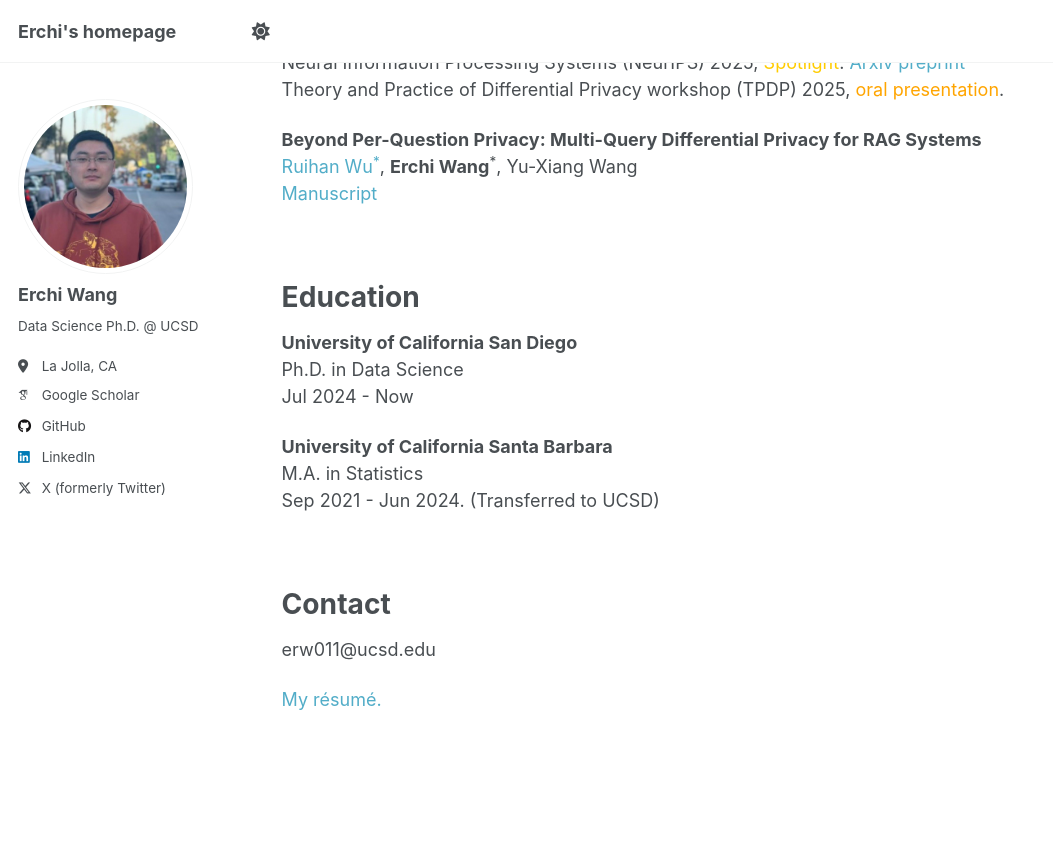
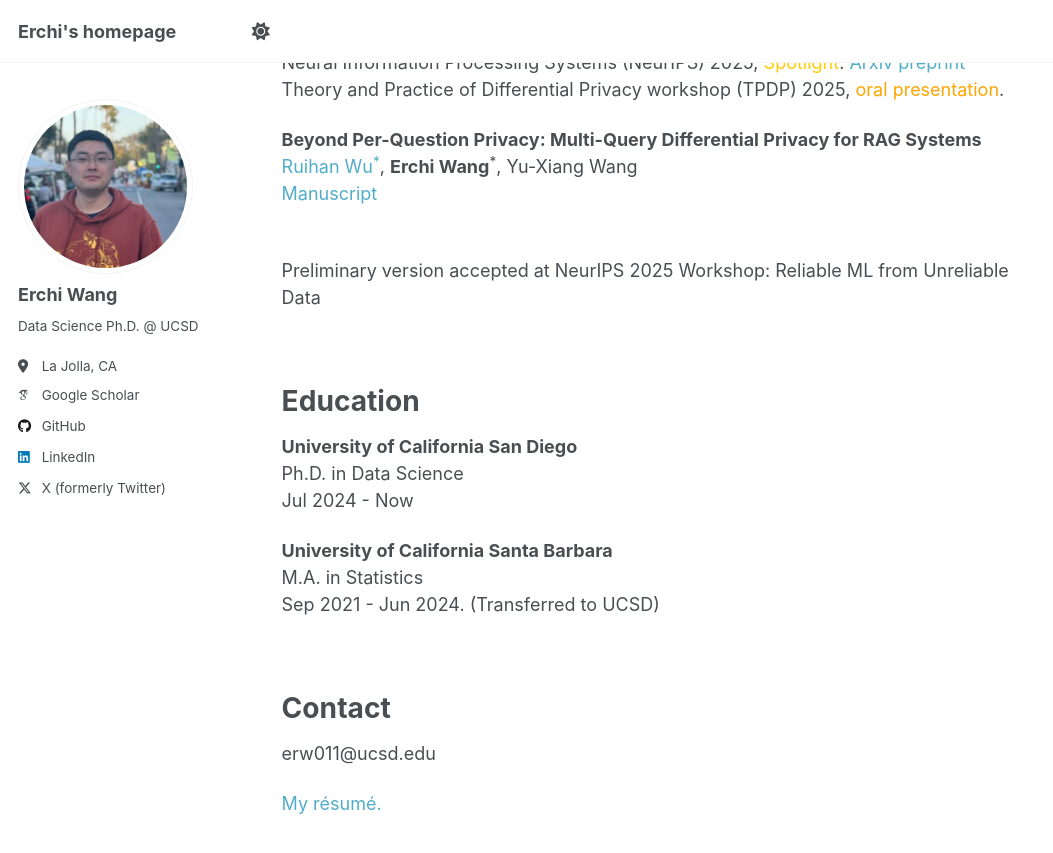
Before and after one commit to erchiw/erchiw.github.io, a Jekyll site: the page built from _pages/about.md, in a window 1280 px wide and 900 px high, scrolled down 612 px. Shown: the top 853 px of the window, without its empty margins (0-1053 px from the left). Built offline with Jekyll 4.4.1, drawn with Linux system fonts in a browser that asks for light colours; some web fonts are replaced.

Commit message:
add workshop

```diff
--- a/_pages/about.md
+++ b/_pages/about.md
@@ -32,6 +32,11 @@ Selected Papers <small><span style="color:#888888">(\* denotes equal contributio
 <br> <a href="https://sites.google.com/site/ruihanwu14/home" style="text-decoration:none">Ruihan Wu<sup>\*</sup></a>, <b>Erchi Wang</b><sup>\*</sup>, Yu-Xiang Wang
 <br> [<a href="https://drive.google.com/file/d/1yhsu-iRmqOouwH1_XecRoOj0ItlagSm8/view?usp=sharing" style="text-decoration:none">Manuscript</a>](https://drive.google.com/file/d/1yhsu-iRmqOouwH1_XecRoOj0ItlagSm8/view?usp=sharing)
 
+<br> Preliminary version accepted at NeurIPS 2025 Workshop: Reliable ML from Unreliable Data
+
+
+
+
 <br />
 
 
```
